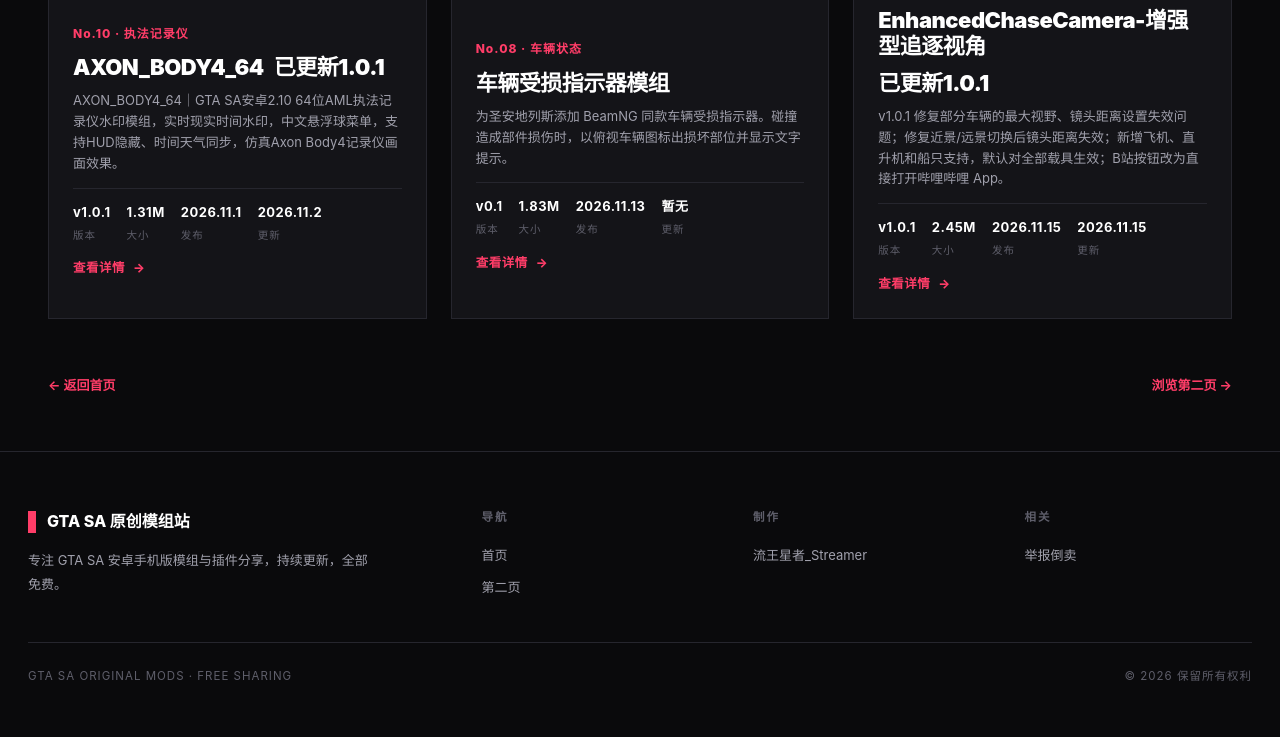
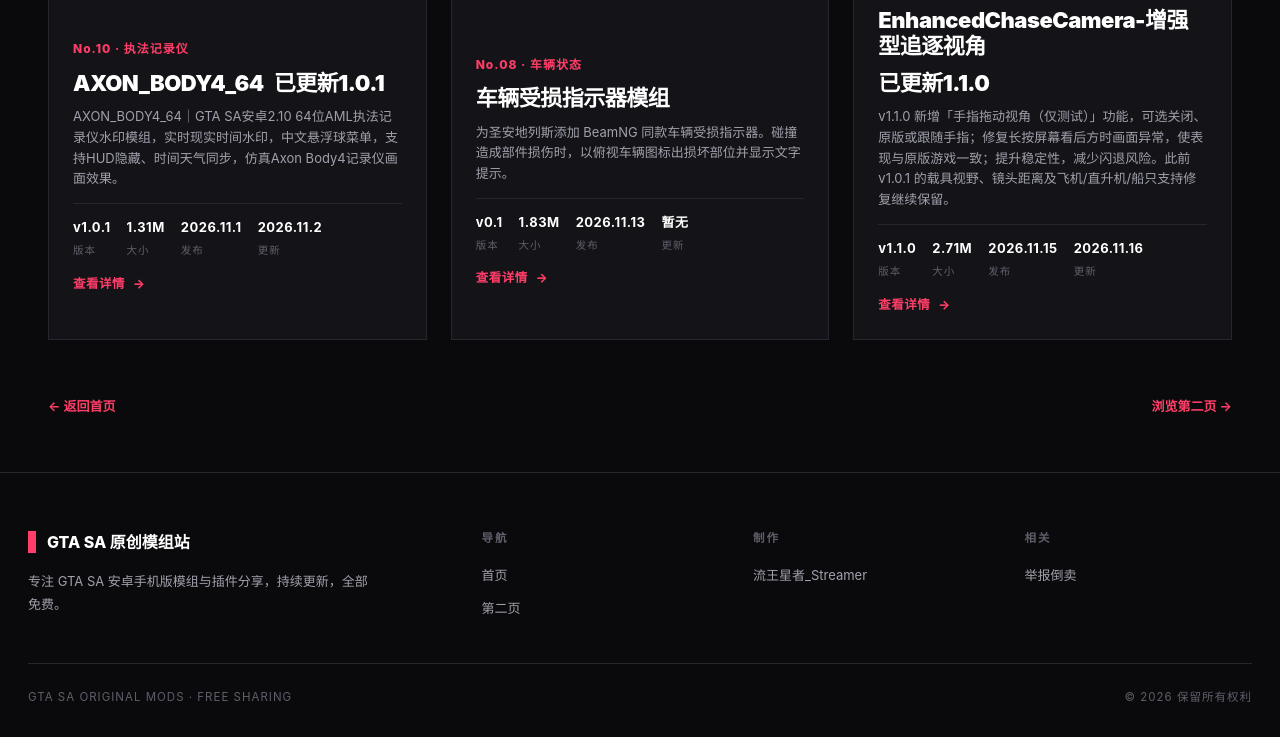
Before and after one commit to Lwsjb/mod, a plain HTML site: page category/aml/index.html in a window 1280 px wide. Shown: the part 1732-2469 px from the top of the page. Before the commit the page ends 2448 px from the top, so only its background shows below. Drawn offline with Linux system fonts and the light colour scheme.

Commit message:
Update index.html

```diff
--- a/category/aml/index.html
+++ b/category/aml/index.html
@@ -493,20 +493,20 @@ body::before{
 <span class="feature-cta">查看详情 <span class="arrow">→</span></span>
 </div>
 </div>
-<div class="feature-card" data-date="2026.11.15" data-desc="v1.0.1 修复部分车辆的最大视野、镜头距离设置失效问题；修复近景/远景切换后镜头距离失效；新增飞机、直升机和船只支持，默认对全部载具生效；B站按钮改为直接打开哔哩哔哩 App。" data-detail="EnhancedChaseCamera 增强型追逐视角。v1.0.1 更新：修复部分车辆调整「最大视野」和「镜头距离」无效的问题；修复切换近景、远景后自定义镜头距离失效的问题；现已支持飞机、直升机和船只，移除「对所有载具生效」开关并默认对全部载具生效；B站按钮现在直接打开哔哩哔哩 App。" data-download="https://wwbgu.lanzoum.com/iMZIK4g3ovla" data-img="../../file_0df84758325d13c.png" data-password="8hwb" data-preview="../../Videoshot_20261115_125529.jpg,../../Videoshot_20261115_125533.jpg,../../Videoshot_20261115_125546.jpg,../../Videoshot_20261115_125552.jpg,../../Videoshot_20261115_125630.jpg,../../Videoshot_20261115_125633.jpg,../../Videoshot_20261115_125640.jpg,../../Videoshot_20261115_125649.jpg" data-publish="2026.11.15" data-size="2.45M" data-tag="AML插件" data-title="EnhancedChaseCamera-增强型追逐视角" data-version="v1.0.1" onclick="window.location.href='../../EnhancedChaseCamera/'">
+<div class="feature-card" data-date="2026.11.16" data-desc="v1.1.0 新增「手指拖动视角（仅测试）」功能，可选关闭、原版或跟随手指；修复长按屏幕看后方时画面异常，使表现与原版游戏一致；提升稳定性，减少闪退风险。此前 v1.0.1 的载具视野、镜头距离及飞机/直升机/船只支持修复继续保留。" data-detail="EnhancedChaseCamera 增强型追逐视角。v1.1.0 新增「手指拖动视角（仅测试）」，可选择关闭、原版或跟随手指；修复长按屏幕看后方时画面不正确的问题，现在与原版游戏一致；提升稳定性，减少闪退风险。此前 v1.0.1 的修复与功能继续保留。" data-download="https://wwbgu.lanzoum.com/iNFMw4g6lhuf" data-img="../../file_0df84758325d13c.png" data-password="9v2x" data-preview="../../Videoshot_20261115_125529.jpg,../../Videoshot_20261115_125533.jpg,../../Videoshot_20261115_125546.jpg,../../Videoshot_20261115_125552.jpg,../../Videoshot_20261115_125630.jpg,../../Videoshot_20261115_125633.jpg,../../Videoshot_20261115_125640.jpg,../../Videoshot_20261115_125649.jpg" data-publish="2026.11.15" data-size="2.71M" data-tag="AML插件" data-title="EnhancedChaseCamera-增强型追逐视角" data-version="v1.1.0" onclick="window.location.href='../../EnhancedChaseCamera/'">
 <div class="feature-img">
 <img alt="EnhancedChaseCamera-增强型追逐视角" onerror="this.parentElement.style.background='#0a0a0c'" src="../../file_0df84758325d13c.png"/>
 <span class="feature-tag">AML插件</span>
 </div>
 <div class="feature-body">
 <span class="feature-no">No.11 · 增强型追逐视角</span>
-<h3 class="feature-title">EnhancedChaseCamera-增强型追逐视角 <span class="feature-new">已更新1.0.1</span></h3>
-<p class="feature-desc">v1.0.1 修复部分车辆的最大视野、镜头距离设置失效问题；修复近景/远景切换后镜头距离失效；新增飞机、直升机和船只支持，默认对全部载具生效；B站按钮改为直接打开哔哩哔哩 App。</p>
+<h3 class="feature-title">EnhancedChaseCamera-增强型追逐视角 <span class="feature-new">已更新1.1.0</span></h3>
+<p class="feature-desc">v1.1.0 新增「手指拖动视角（仅测试）」功能，可选关闭、原版或跟随手指；修复长按屏幕看后方时画面异常，使表现与原版游戏一致；提升稳定性，减少闪退风险。此前 v1.0.1 的载具视野、镜头距离及飞机/直升机/船只支持修复继续保留。</p>
 <div class="feature-meta">
-<div><b>v1.0.1</b><span>版本</span></div>
-<div><b>2.45M</b><span>大小</span></div>
+<div><b>v1.1.0</b><span>版本</span></div>
+<div><b>2.71M</b><span>大小</span></div>
 <div><b>2026.11.15</b><span>发布</span></div>
-<div><b>2026.11.15</b><span>更新</span></div>
+<div><b>2026.11.16</b><span>更新</span></div>
 </div>
 <span class="feature-cta">查看详情 <span class="arrow">→</span></span>
 </div>
```
